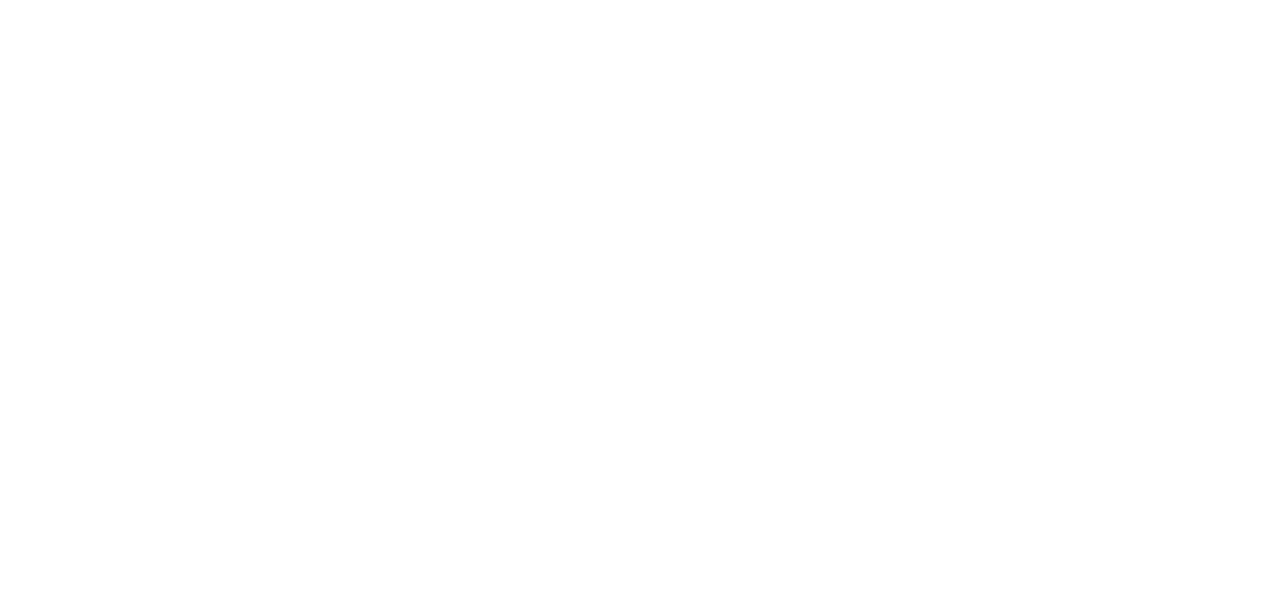
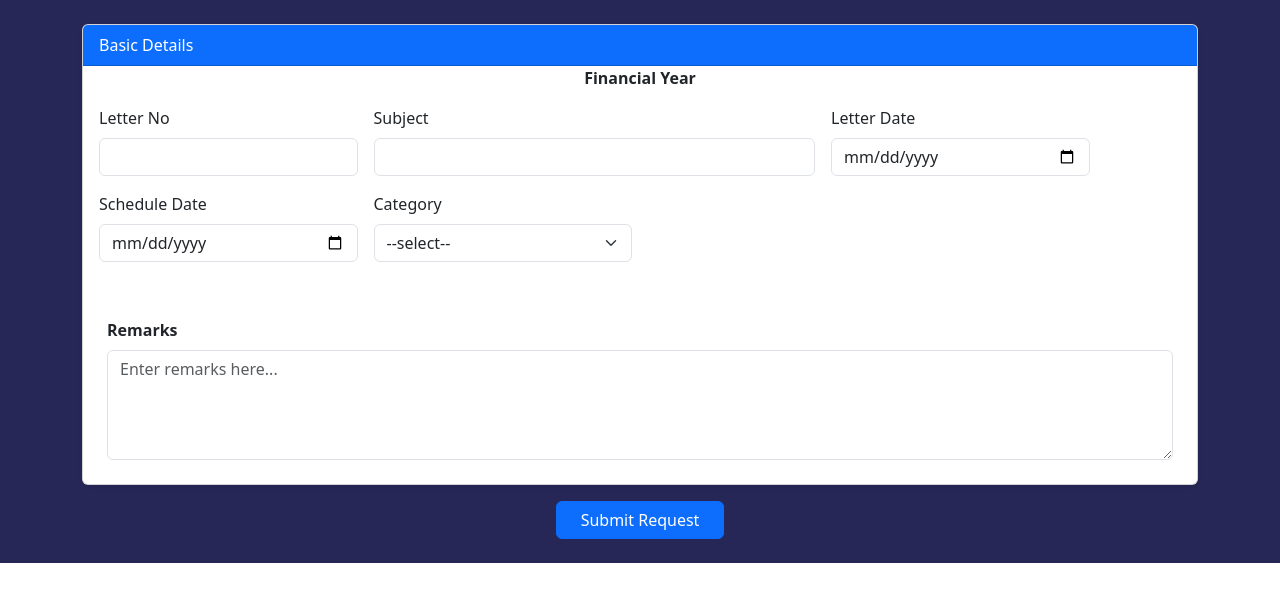
Before and after one commit to SUKHSAGAR86/CG-Samvad-Client, a React (Vite) app in the folder ClientDash/: page /requestform in a window 1280 px wide. Before the commit this address had no page. Shown: the top 602 px of the page. Built offline with nearby package versions, Linux system fonts and the light colour scheme.

Commit message:
quick update

```diff
--- a/ClientDash/src/App.jsx
+++ b/ClientDash/src/App.jsx
@@ -11,10 +11,10 @@ const App = () => {
   return (
     <Router>
       <Routes>
-        <Route path="/dashboard" element={<ClientDashboardLayout />} />
-        <Route path="/" element={<RequestForm />} />
+        <Route path="/" element={<ClientDashboardLayout />} />
+        <Route path="/requestform" element={<RequestForm />} />
         <Route path="/notice" element={<ClientNoticeBoard />} />
-        <Route path="newsratelist" element={<CreateNewRequest />} />
+        <Route path="/newrequest" element={<CreateNewRequest />} />
         {/* <Route path="/newsratelist" element={<NewsRatesList />} /> */}
 
 
--- a/ClientDash/src/Components/ClientDashboard/ClientDashboardLayout.jsx
+++ b/ClientDash/src/Components/ClientDashboard/ClientDashboardLayout.jsx
@@ -62,6 +62,7 @@ const ClientDashboardLayout = () => {
         {/* Page content */}
         <main className="flex-grow-1 p-3 mt-3 mt-lg-0 bg-danger-subtle">
           {/* <Outlet /> */}
+          <CreateNewRequest/>
 
         </main>
 
--- a/ClientDash/src/Components/ClientDashboard/ClientHeader.jsx
+++ b/ClientDash/src/Components/ClientDashboard/ClientHeader.jsx
@@ -19,7 +19,7 @@ const ClientHeader = ({ toggleSidebar }) => {
   };
 
   return (
-    <header className=" border-bottom sticky-top d-flex align-items-center justify-content-between p-3 px-3 shadow-sm z-3">
+    <header className=" border-bottom sticky-top d-flex align-items-center justify-content-between p-3 px-3 shadow-sm z-3" style={{backgroundColor:"#272757"}}>
       {/* Sidebar Toggle (Mobile) */}
       <button
         className="btn btn-outline-secondary d-lg-none"
--- a/ClientDash/src/Components/ClientDashboard/CreateNewRequest/Createnewrequest.jsx
+++ b/ClientDash/src/Components/ClientDashboard/CreateNewRequest/Createnewrequest.jsx
@@ -35,9 +35,9 @@ const CreateNewRequest = () => {
           <p className="mt-2">Loading categories...</p>
         </div>
       ) : (
-        <div className="row g-4">
+        <div className="row ">
           {/* Left Column: List of categories */}
-          <div className="col-md-5">
+          <div className="col-md-4 mt-4">
             <div className="list-group shadow-sm">
               {categories.map((item, index) => (
                 <button
@@ -48,29 +48,25 @@ const CreateNewRequest = () => {
                   onClick={() => setSelectedCategory(item)}
                 >
                   <div className="d-flex justify-content-between align-items-center">
-                    <span className="fw-semibold">{item.cat_text}</span>
-                    {/* <span className="badge bg-light text-dark">{item.cat_id}</span> */}
+                    <span className="fw-semibold" style={{fontSize:"13px"}}>{item.cat_text}</span>
+
                   </div>
                 </button>
               ))}
             </div>
+
           </div>
 
           {/* Right Column: Selected category details */}
-          <div className="col-md-7">
-            {selectedCategory ? (
-              <div className="card shadow-lg border-0 text-center">
-                <div className="card-body">
-                   <p className="fs-5">
-                    {selectedCategory.cat_text}
-                  </p>
-                </div>
-              </div>
-            ) : (
-              <div className="text-muted text-center p-5 border rounded shadow-sm">
-                <p>Select a category from the left to view details.</p>
-              </div>
-            )}
+          <div className="col-md-8">
+
+            {selectedCategory && (
+  <div className="card shadow-sm border-0 text-center">
+    <div className="">
+      <p className="fs-6">{selectedCategory.cat_text}</p>
+    </div>
+  </div>
+)}
 
 {/* request form start*/}
 
--- a/ClientDash/src/Components/ClientDashboard/CreateNewRequest/RequestForm.jsx
+++ b/ClientDash/src/Components/ClientDashboard/CreateNewRequest/RequestForm.jsx
@@ -1,8 +1,21 @@
-import React, { useState } from "react";
+import React, { useEffect, useState } from "react";
 import axios from "axios";
 import "bootstrap/dist/css/bootstrap.min.css";
 
 const RequestForm = ({category}) => {
+
+// create by default session (localStorage)
+useEffect(()=>{
+  if(!localStorage.getItem("financial_year")){
+    localStorage.setItem("finacial_year","2025-2026");
+  }
+},[]);
+
+const financial_year=localStorage.getItem("financial_year");
+
+// =================session (localStorage) CLOSE AREA========================
+
+
 const cat_text = category?.cat_text || '';
 let category_option = cat_text.split('-')[0].trim();
 
@@ -52,9 +65,16 @@ if(category_option.toLowerCase() === 'classified'){
     setAlert({ show: false, message: "", type: "" });
 
     try {
+       //  ADD financial_year in payload
+       const payload={
+        ...formData,
+        financial_year:financial_year // << added here
+       }
+      //  ADD financial_year in payload
+
       const res = await axios.post(
         "http://localhost:3080/api/insert/client-advt-request",
-        formData
+payload
       );
 
       setAlert({ show: true, message: res.data.message, type: "success" });
@@ -85,10 +105,6 @@ if(category_option.toLowerCase() === 'classified'){
 
   return (
     <div className="container py-4">
-      <h3 className="text-center mb-4 text-primary fw-bold">
-        Client Advertisement Request
-      </h3>
-
       {alert.show && (
         <div className={`alert alert-${alert.type} text-center`} role="alert">
           {alert.message}
@@ -102,6 +118,14 @@ if(category_option.toLowerCase() === 'classified'){
             <div className="card-header bg-primary text-white">
               Basic Details
             </div>
+{/* show financial_year static */}
+
+<div className="text-center">
+  <label className="form-lable fw-bold">Financial Year</label>
+
+      {financial_year}
+</div>
+{/* =================================== */}
 
             <div className="card-body row g-3">
               <div className="col-md-3">
@@ -138,7 +162,7 @@ if(category_option.toLowerCase() === 'classified'){
                 />
               </div>}
 
-              <div className="col-md-2">
+              <div className="col-md-3">
                 <label className="form-label">Letter Date</label>
                 <input
                   type="date"
@@ -149,7 +173,7 @@ if(category_option.toLowerCase() === 'classified'){
                 />
               </div>
 
-              <div className="col-md-2">
+              <div className="col-md-3">
                 <label className="form-label">Schedule Date</label>
                 <input
                   type="date"
@@ -159,7 +183,7 @@ if(category_option.toLowerCase() === 'classified'){
                   onChange={handleChange}
                 />
               </div>
-              <div className="col-md-2">
+              <div className="col-md-3">
                 <label className="form-label">Category</label>
                 <select className="form-select" name="name" id="category">
                  { !cat_text ? ( <option hidden>--select--</option>) : (<option value={cat_text}>{category_option}</option>)
@@ -167,12 +191,9 @@ if(category_option.toLowerCase() === 'classified'){
                 </select>
               </div>
             </div>
-          </div>
-        </div>
-
-        {/* Publication Details */}
+            {/* Publication Details */}
         <div className="col-12">
-          <div className="card shadow-sm">
+         {form_option&& <div className="">
             <div className="card-header bg-success text-white">
               Publication Details
             </div>
@@ -223,7 +244,10 @@ if(category_option.toLowerCase() === 'classified'){
                 </div>
               </div>
 
-              <div className="mt-3">
+
+            </div>
+          </div>}
+           <div className="mt-3 p-4">
                 <label className="form-label fw-bold">Remarks</label>
                 <textarea
                   className="form-control"
@@ -234,9 +258,14 @@ if(category_option.toLowerCase() === 'classified'){
                   rows="4"
                 />
               </div>
-            </div>
+        </div>
           </div>
+
+
+
         </div>
+
+
 
         {/* Submit Button */}
         <div className="text-center mt-3">
```
Also changed, not shown: 1 other file (tests, documents, lock files or other folders).
